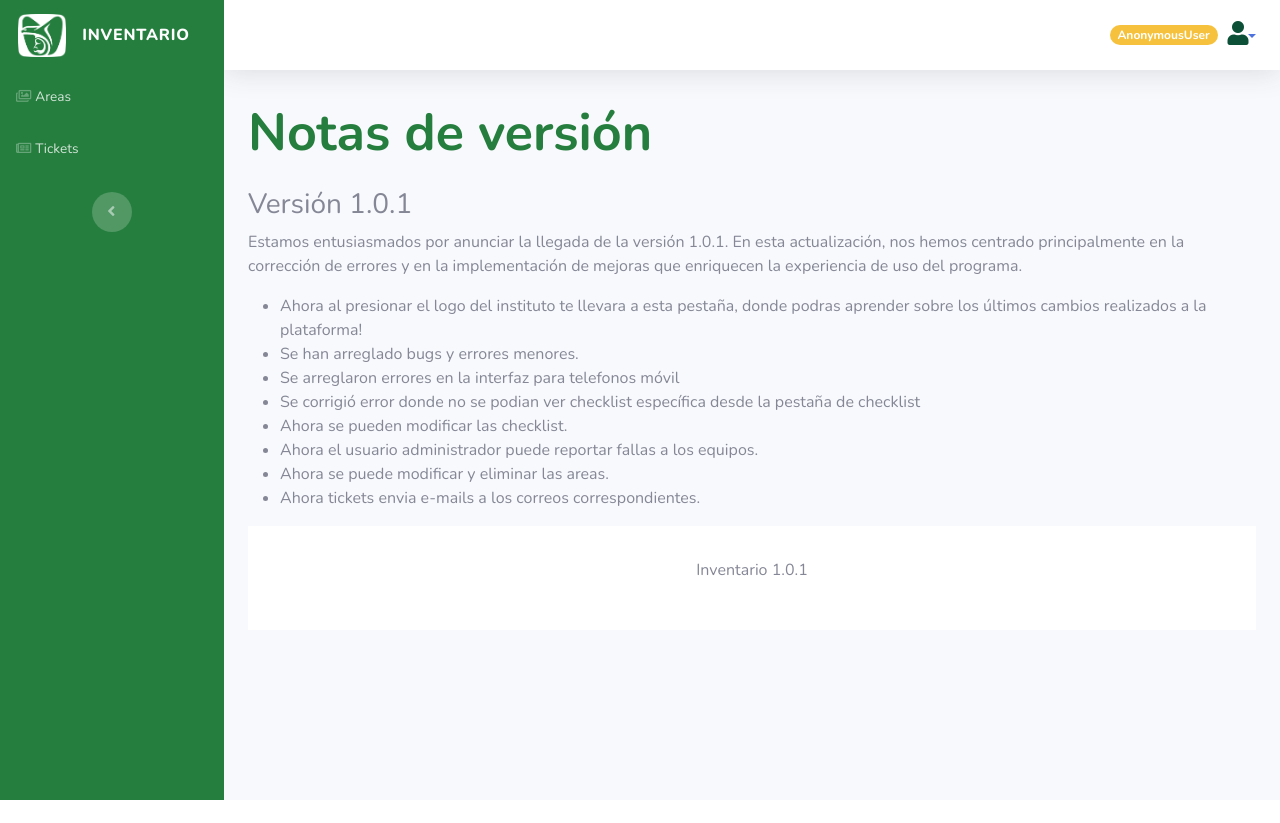
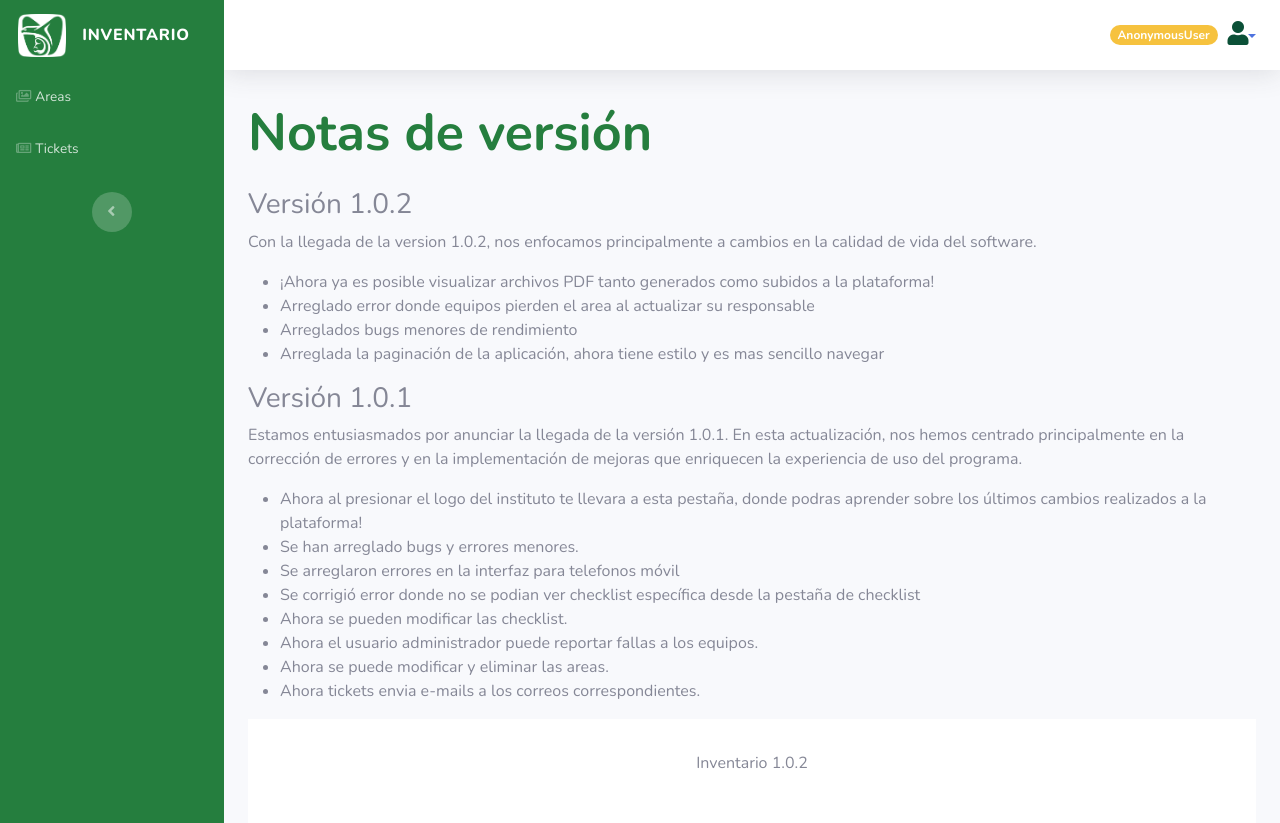
Before and after one commit to biomedica-github/Medical-Devices-Managment-system, a Django app: page /dashboard in a window 1280 px wide. Before the commit the page ends 800 px from the top, so only its background shows below. Run offline with Django 4.2, Linux system fonts and the light colour scheme; parts of the project's set-up code (start-up, migrations or seed data) failed here and were passed over; some libraries are stand-ins or nearby versions.

Commit message:
actualizado dashboard 1.0.2

```diff
--- a/inventario/templates/inventario/interfaz/base.html
+++ b/inventario/templates/inventario/interfaz/base.html
@@ -112,7 +112,7 @@
 
         <footer class="bg-white sticky-footer">
             <footer>
-                <p class="text-center">Inventario 1.0.1</p>
+                <p class="text-center">Inventario 1.0.2</p>
             </footer>
         </footer>
         </div>
--- a/inventario/templates/inventario/interfaz/dashboard.html
+++ b/inventario/templates/inventario/interfaz/dashboard.html
@@ -7,6 +7,17 @@
         <div>
             <p style="font-size: 52px;width: 753px;"><strong><span style="color: rgb(37, 126, 62);">Notas de versión</span></strong></p>
         </div>
+ <div>
+            <h3>Versión 1.0.2</h3>
+            <p>Con la llegada de la version 1.0.2, nos enfocamos principalmente a cambios en la calidad de vida del software.</p>
+            <ul>
+                <li>¡Ahora ya es posible visualizar archivos PDF tanto generados como subidos a la plataforma!</li>
+                <li>Arreglado error donde equipos pierden el area al actualizar su responsable</li>
+                <li>Arreglados bugs menores de rendimiento</li>
+                <li>Arreglada la paginación de la aplicación, ahora tiene estilo y es mas sencillo navegar</li>
+            </ul>
+        </div>
+
         <div>
             <h3>Versión 1.0.1</h3>
             <p>Estamos entusiasmados por anunciar la llegada de la versión 1.0.1. En esta actualización, nos hemos centrado principalmente en la corrección de errores y en la implementación de mejoras que enriquecen la experiencia de uso del programa.</p>
```
